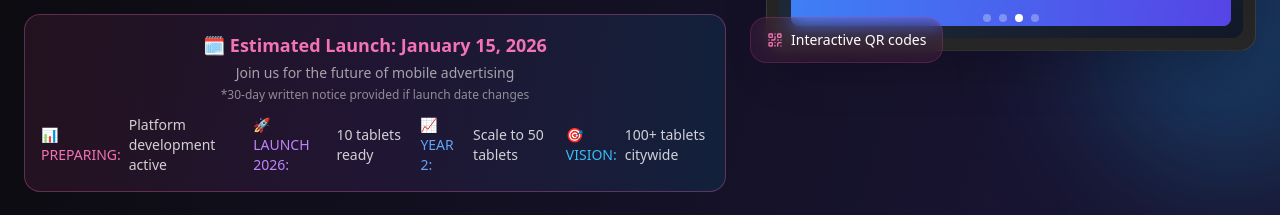
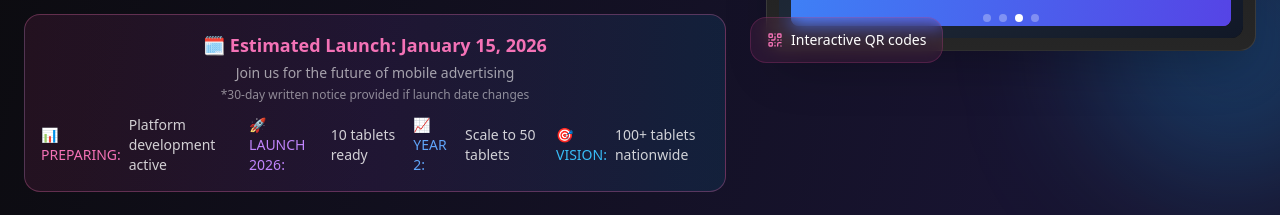
Before and after one commit to bruiz068/migo-website, a Next.js app: page / in a window 1280 px wide. Shown: the part 780-995 px from the top of the page. Built offline with nearby package versions, Linux system fonts and the light colour scheme; no server answers.

Commit message:
Update vision statement from citywide to nationwide expansion

```diff
--- a/app/page.tsx
+++ b/app/page.tsx
@@ -256,7 +256,7 @@ export default function Page() {
                 </div>
                 <div className="flex items-center gap-2">
                   <span className="text-sky-400">🎯 VISION:</span>
-                  <span className="text-white/80">100+ tablets citywide</span>
+                  <span className="text-white/80">100+ tablets nationwide</span>
                 </div>
               </div>
             </div>
```
